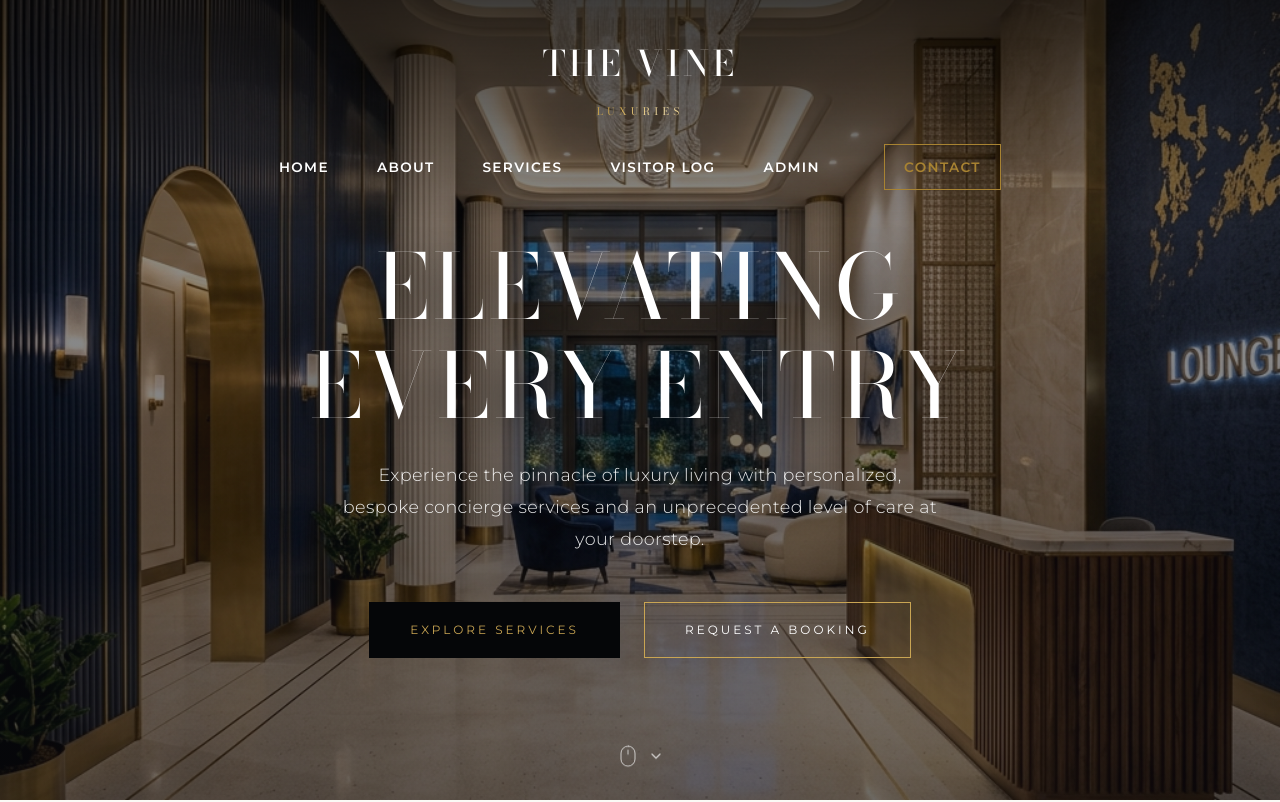
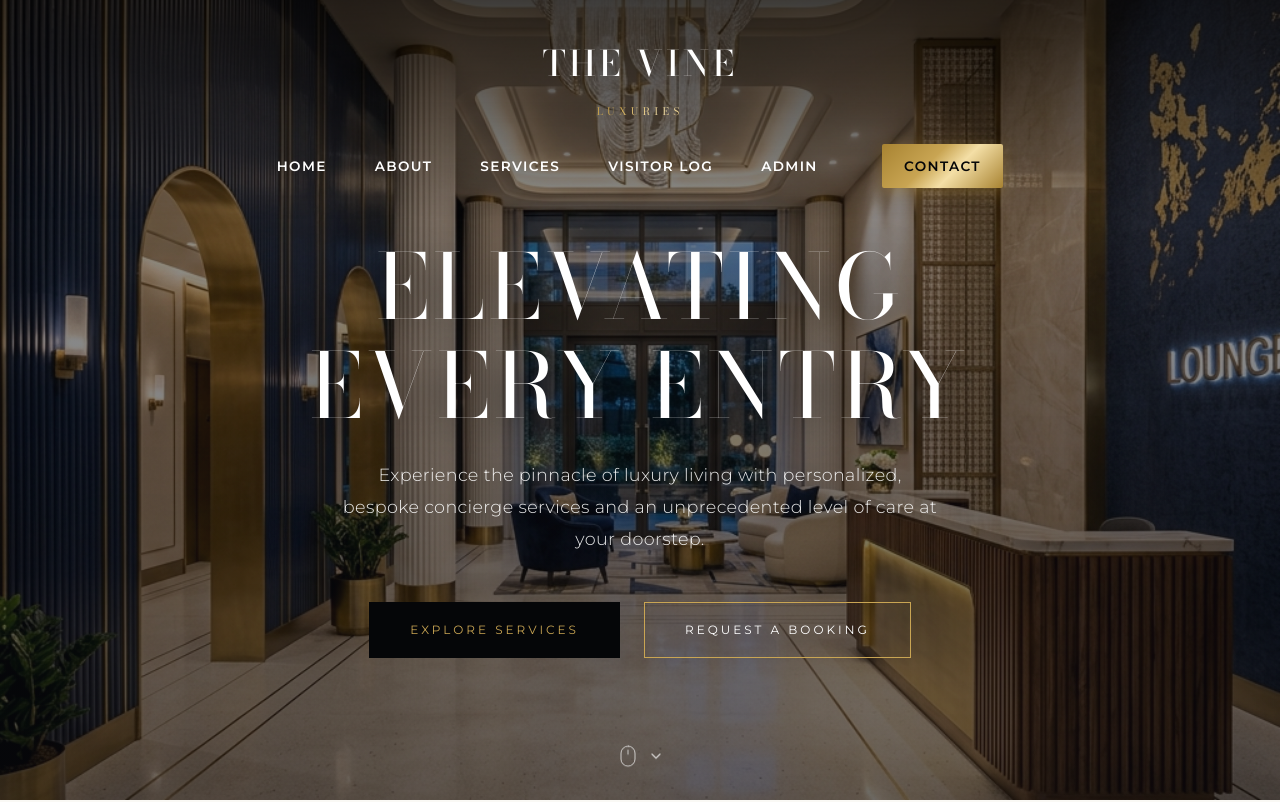
Before and after one commit to kennysw27/the-vine-luxuries, a Next.js app: page / in a window 1280 px wide. Shown: the top 802 px of the page. Built offline with nearby package versions, Linux system fonts and the light colour scheme.

Commit message:
Update Contact button to solid gold for maximum visibility

```diff
--- a/components/layout/Navbar.jsx
+++ b/components/layout/Navbar.jsx
@@ -54,14 +54,17 @@ export function Navbar() {
           <Link href="/log-history" style={{ fontSize: '0.85rem', fontWeight: 600, textTransform: 'uppercase', letterSpacing: '0.1em', color: linkColor }}>Admin</Link>
           <Link href="/contact" style={{
             fontSize: '0.85rem',
-            fontWeight: 600,
+            fontWeight: 700,
             textTransform: 'uppercase',
             letterSpacing: '0.1em',
-            color: 'var(--color-gold-500)',
-            border: '1px solid var(--color-gold-500)',
-            padding: '0.6rem 1.2rem',
+            color: 'var(--color-navy-950)',
+            background: 'var(--color-gold-gradient)',
+            border: 'none',
+            padding: '0.6rem 1.4rem',
+            borderRadius: '2px',
             transition: 'all 0.3s ease',
-            marginLeft: '1rem'
+            marginLeft: '1rem',
+            boxShadow: '0 4px 15px rgba(168, 131, 50, 0.4)'
           }}>Contact</Link>
         </div>
       </div>
```
